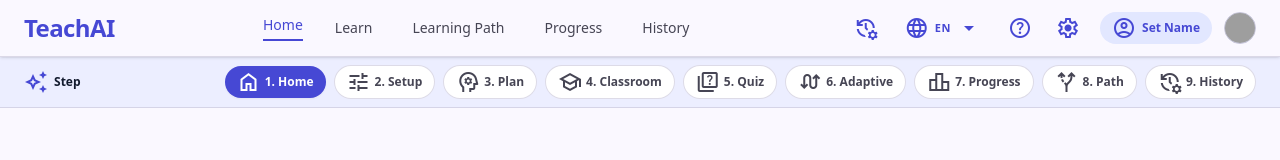
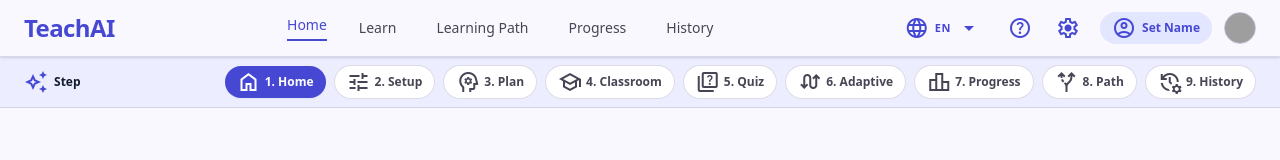
Before and after one commit to bikram73/Teach_AI, a React (Vite) app: page / in a window 1280 px wide. Shown: the top 160 px of the page. Built offline with nearby package versions, Linux system fonts and the light colour scheme; grey boxes are pictures that could not be loaded.

Commit message:
first commit

```diff
--- a/src/components/TopNav.tsx
+++ b/src/components/TopNav.tsx
@@ -180,23 +180,6 @@ export const TopNav: React.FC<TopNavProps> = ({
 
         {/* Right utility icons & User Profile Name */}
         <div id="top-nav-utility-actions" className="flex items-center gap-2 text-[#4648d4] relative">
-          {/* History Icon Button */}
-          <button
-            id="top-nav-history-btn"
-            title="Activity History & Past Quizzes"
-            onClick={() => onNavigate('history')}
-            className={`p-2 rounded-full transition-all flex items-center justify-center relative ${
-              currentScreen === 'history' ? 'bg-[#4648d4] text-white shadow-xs' : 'hover:bg-[#f2f3ff] text-[#4648d4]'
-            }`}
-          >
-            <span className="material-symbols-outlined text-[20px]">manage_history</span>
-            {historyCount > 0 && currentScreen !== 'history' && (
-              <span className="absolute -top-0.5 -right-0.5 min-w-4 h-4 px-1 rounded-full bg-[#4648d4] text-white text-[9px] font-bold flex items-center justify-center">
-                {historyCount > 99 ? '99+' : historyCount}
-              </span>
-            )}
-          </button>
-
           {/* Interactive Language Selector Button & Dropdown */}
           <div ref={langRef} className="relative">
             <button
```
